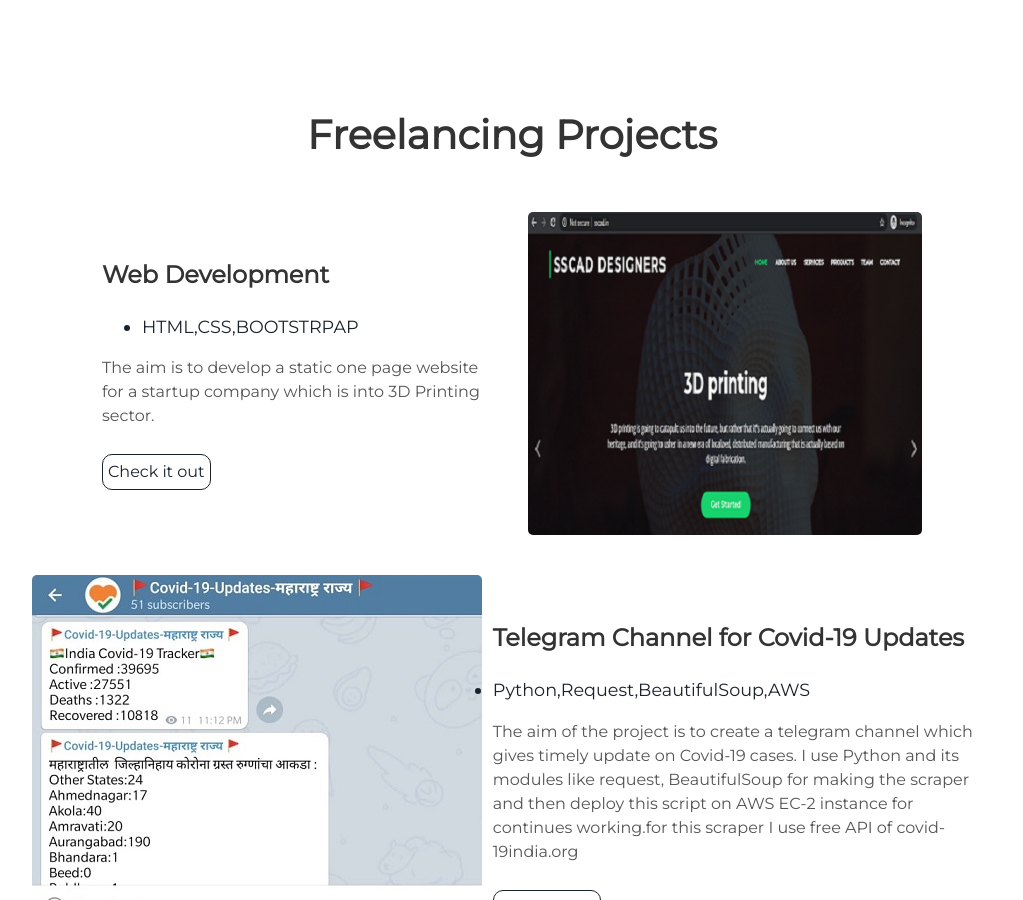
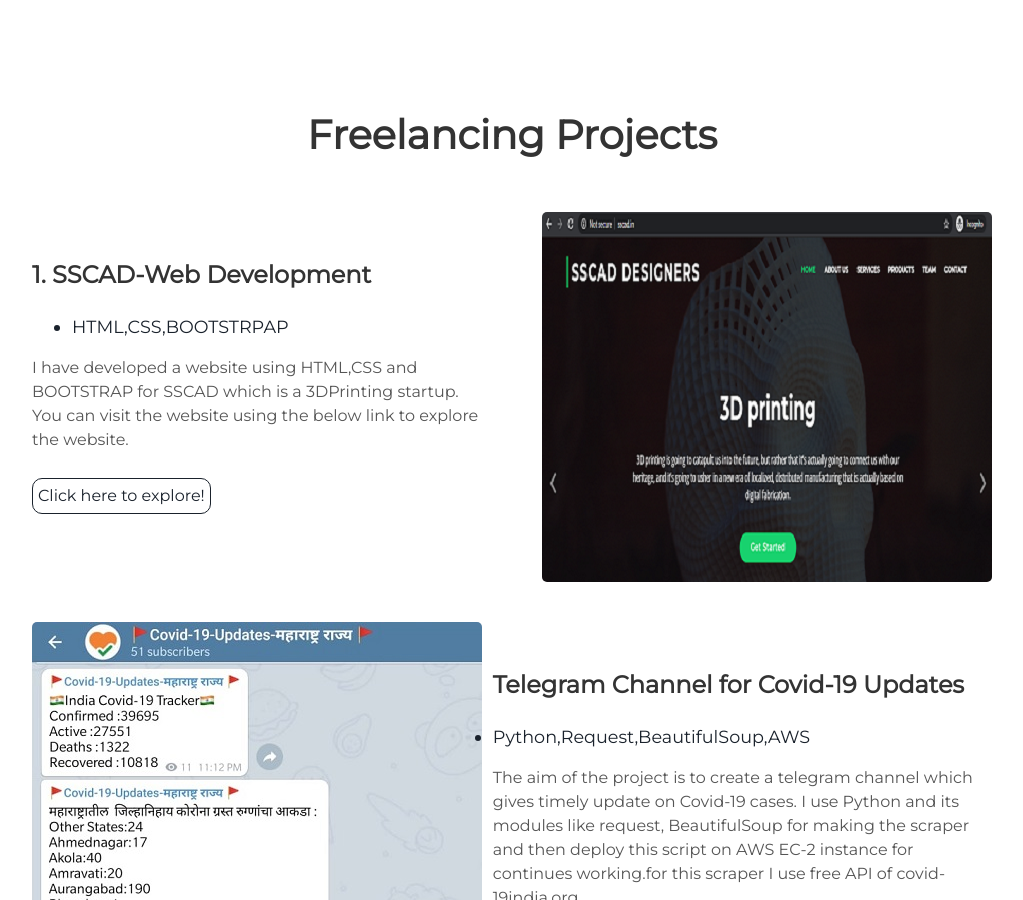
Before and after one commit to swapnilkathane/swapnilkathaneoldweb, a Jekyll site: the page built from index.html, in a window 1280 px wide and 900 px high, scrolled down 1500 px. Shown: the whole window, without its empty margins (128-1151 px from the left). Built offline with Jekyll 4.4.1, drawn with Linux system fonts in a browser that asks for light colours.

Commit message:
Update projects.html

```diff
--- a/_includes/projects.html
+++ b/_includes/projects.html
@@ -6,12 +6,13 @@
     <img alt="homepage-sscad" src="{{ "/assets/img/SSCAD.png" | prepend: site.baseurl }}" />
   </div>
   <div class="contents">
-    <h3> Web Development </h3>
+    <h3> 1. SSCAD-Web Development </h3>
     <ul>
       <li>HTML,CSS,BOOTSTRPAP</li>
     </ul>
-    <p>The aim is to develop a static one page website for a startup company which is into 3D Printing sector.</p>
-    <a class="project-link"  target="_blank" href="http://www.sscad.in/">Check it out</a>
+    <p>I have developed a website using HTML,CSS and BOOTSTRAP for SSCAD which is a 3DPrinting startup. You can visit
+	   the website using the below link to explore the website.</p>
+    <a class="project-link"  target="_blank" href="http://www.sscad.in/">Click here to explore!</a>
   </div>
 </div>
 <div class="user-projects">
```
